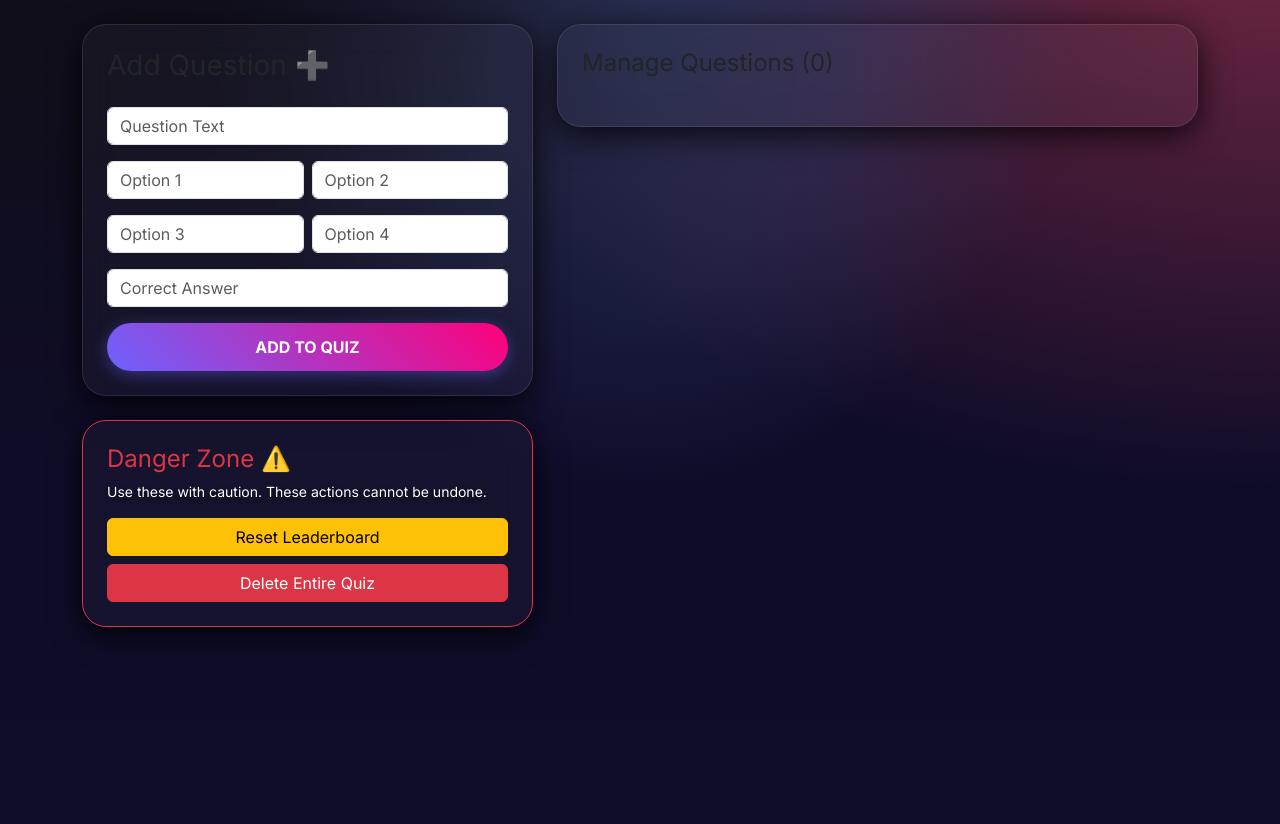
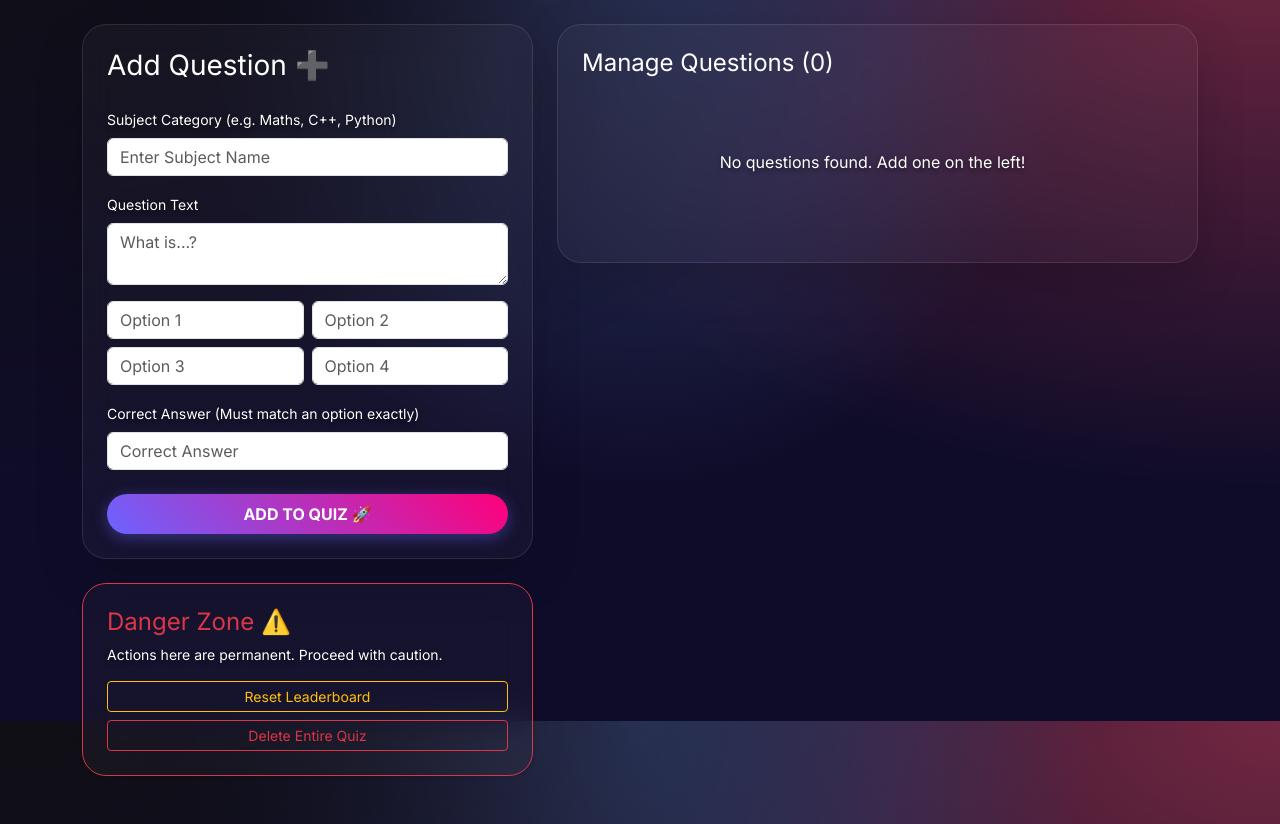
Before and after one commit to Shikharpundir/quiz-system, a Flask app: template templates/admin.html in a window 1280 px wide. Shown: the part 79-903 px from the top of the page. Before the commit the page ends 718 px from the top, so only its background shows below. Run offline with Flask 3, Linux system fonts and the light colour scheme; the template is opened without the code that fills it, so the values that code supplies are empty.

Commit message:
Revamp admin.html with new features and styling
Updated the admin page layout and added new fields for subject category and improved styling. Enhanced the question management section with better visibility and confirmation prompts.

```diff
--- a/templates/admin.html
+++ b/templates/admin.html
@@ -3,48 +3,79 @@
 
 <div class="row">
     <div class="col-md-5">
-        <div class="card p-4 mb-4">
-            <h3 class="mb-4">Add Question ➕</h3>
+        <div class="card p-4 mb-4 shadow-lg">
+            <h3 class="mb-4 text-white">Add Question ➕</h3>
             <form method="POST">
-                <input name="q" class="form-control mb-3" placeholder="Question Text">
-                <div class="row g-2">
-                    <div class="col-6"><input name="o1" class="form-control mb-2" placeholder="Option 1"></div>
-                    <div class="col-6"><input name="o2" class="form-control mb-2" placeholder="Option 2"></div>
-                    <div class="col-6"><input name="o3" class="form-control mb-2" placeholder="Option 3"></div>
-                    <div class="col-6"><input name="o4" class="form-control mb-2" placeholder="Option 4"></div>
+                <div class="mb-3">
+                    <label class="form-label text-white-50 small">Subject Category (e.g. Maths, C++, Python)</label>
+                    <input name="category" class="form-control" placeholder="Enter Subject Name" required>
                 </div>
-                <input name="ans" class="form-control mt-2 mb-3" placeholder="Correct Answer">
-                <button class="btn btn-custom w-100">Add to Quiz</button>
+
+                <div class="mb-3">
+                    <label class="form-label text-white-50 small">Question Text</label>
+                    <textarea name="q" class="form-control" rows="2" placeholder="What is...?" required></textarea>
+                </div>
+
+                <div class="row g-2 mb-3">
+                    <div class="col-6"><input name="o1" class="form-control" placeholder="Option 1" required></div>
+                    <div class="col-6"><input name="o2" class="form-control" placeholder="Option 2" required></div>
+                    <div class="col-6"><input name="o3" class="form-control" placeholder="Option 3" required></div>
+                    <div class="col-6"><input name="o4" class="form-control" placeholder="Option 4" required></div>
+                </div>
+
+                <div class="mb-4">
+                    <label class="form-label text-white-50 small">Correct Answer (Must match an option exactly)</label>
+                    <input name="ans" class="form-control" placeholder="Correct Answer" required>
+                </div>
+
+                <button class="btn btn-custom w-100 py-2">Add to Quiz 🚀</button>
             </form>
         </div>
 
-        <div class="card p-4 border-danger">
+        <div class="card p-4 border-danger shadow-sm">
             <h4 class="text-danger">Danger Zone ⚠️</h4>
-            <p class="small text-white-50">Use these with caution. These actions cannot be undone.</p>
+            <p class="small text-white-50">Actions here are permanent. Proceed with caution.</p>
             <div class="d-grid gap-2">
-                <a href="/reset_results" class="btn btn-warning">Reset Leaderboard</a>
-                <a href="/delete_quiz" class="btn btn-danger">Delete Entire Quiz</a>
+                <a href="/reset_results" class="btn btn-outline-warning btn-sm" onclick="return confirm('Reset all scores?')">Reset Leaderboard</a>
+                <a href="/delete_quiz" class="btn btn-outline-danger btn-sm" onclick="return confirm('DELETE EVERYTHING?')">Delete Entire Quiz</a>
             </div>
         </div>
     </div>
 
     <div class="col-md-7">
-        <div class="card p-4">
-            <h4 class="mb-4">Manage Questions ({{ questions|length }})</h4>
-            <div class="question-list" style="max-height: 600px; overflow-y: auto;">
-                {% for q in questions %}
-                <div class="card p-3 mb-2 bg-dark-subtle border-0">
-                    <div class="d-flex justify-content-between align-items-center">
-                        <span class="text-truncate" style="max-width: 80%;">{{q[1]}}</span>
-                        <a href="/delete_question/{{q[0]}}" class="btn btn-outline-danger btn-sm">
-                            Delete
-                        </a>
+        <div class="card p-4 shadow-lg">
+            <h4 class="mb-4 text-white">Manage Questions ({{ questions|length }})</h4>
+            <div class="question-list" style="max-height: 700px; overflow-y: auto; padding-right: 10px;">
+                {% if questions %}
+                    {% for q in questions %}
+                    <div class="card p-3 mb-3 bg-white-5 border-0 shadow-sm">
+                        <div class="d-flex justify-content-between align-items-start">
+                            <div style="max-width: 80%;">
+                                <span class="badge bg-primary mb-2">{{ q[7] }}</span>
+                                <p class="text-white mb-0">{{ q[1] }}</p>
+                                <small class="text-success">Ans: {{ q[6] }}</small>
+                            </div>
+                            <a href="/delete_question/{{ q[0] }}" class="btn btn-outline-danger btn-sm" onclick="return confirm('Delete this question?')">
+                                🗑️
+                            </a>
+                        </div>
                     </div>
-                </div>
-                {% endfor %}
+                    {% endfor %}
+                {% else %}
+                    <p class="text-center text-white-50 py-5">No questions found. Add one on the left!</p>
+                {% endif %}
             </div>
         </div>
     </div>
 </div>
 
+<style>
+    /* Custom Scrollbar for the Question List */
+    .question-list::-webkit-scrollbar { width: 6px; }
+    .question-list::-webkit-scrollbar-track { background: rgba(255,255,255,0.05); }
+    .question-list::-webkit-scrollbar-thumb { background: var(--primary); border-radius: 10px; }
+
+    .bg-white-5 { background: rgba(255, 255, 255, 0.05); }
+</style>
+
 {% endblock %}
```
